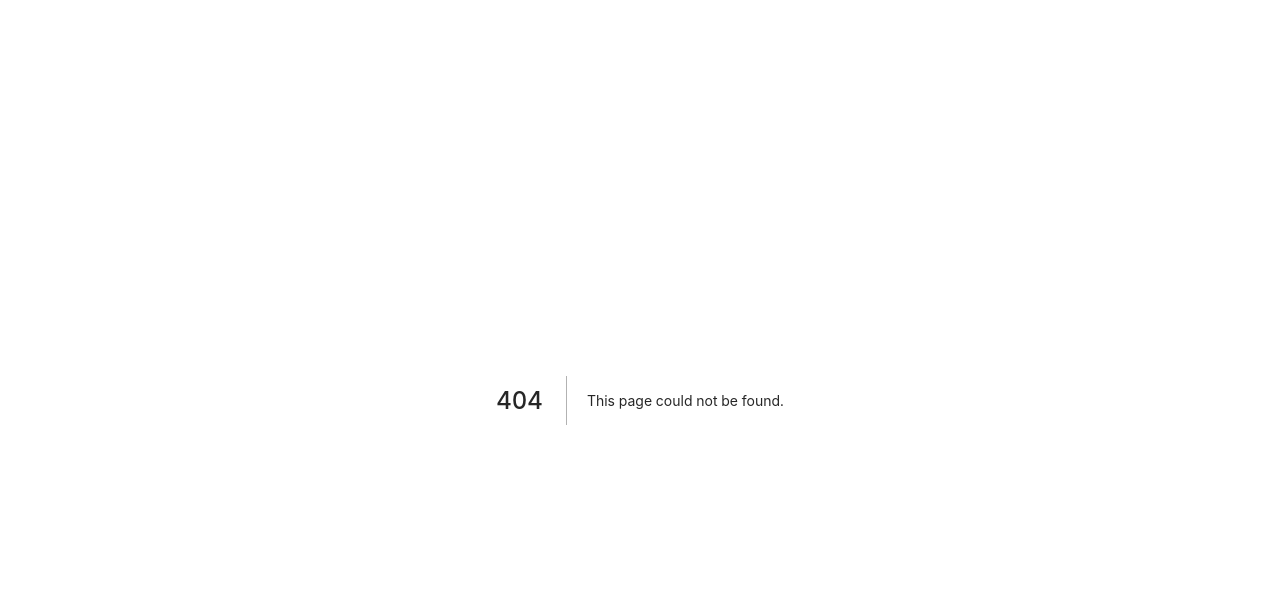
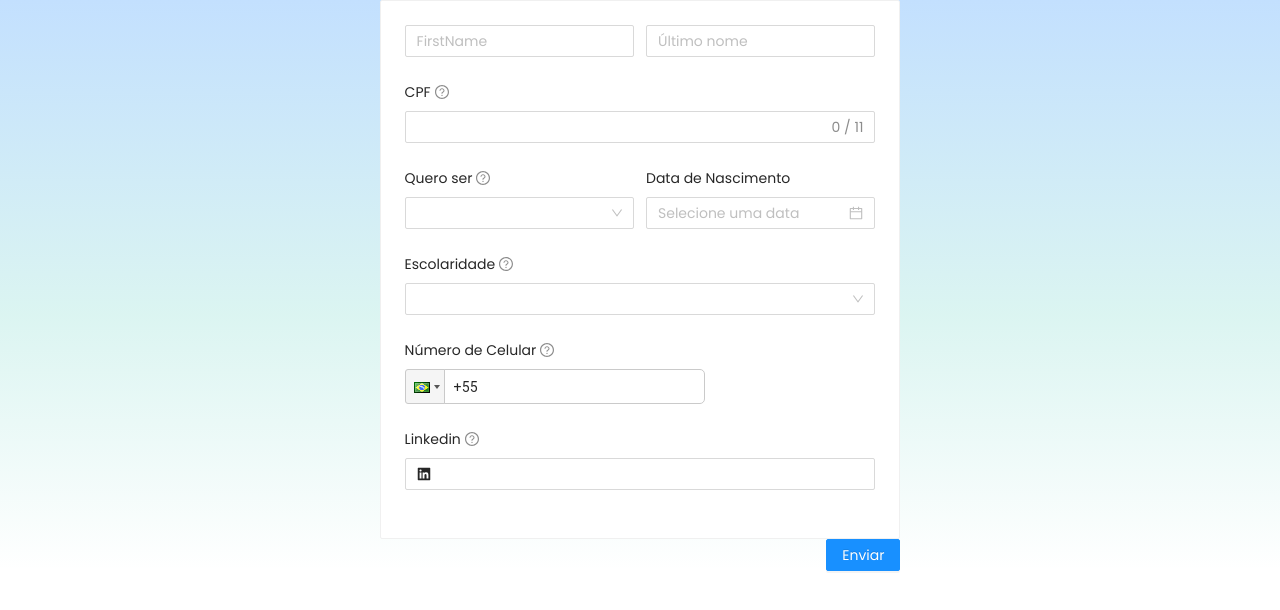
Before and after one commit to gabrdgs/plataforma-next-test, a Next.js app: page /test in a window 1280 px wide. Before the commit this address had no page. Shown: the top 610 px of the page. Built offline with nearby package versions, Linux system fonts and the light colour scheme.

Commit message:
teste - revert commit

```diff
--- /dev/null
+++ b/pages/test.js
@@ -0,0 +1,143 @@
+import React, { useState } from 'react';
+import { Row, Col, Card, Space, message, Form, Input, Button, Select, DatePicker } from 'antd';
+import { LinkedinFilled } from '@ant-design/icons';
+import PhoneInput from 'react-phone-input-2';
+import 'react-phone-input-2/lib/style.css';
+import 'moment/locale/zh-cn';
+
+import { SelectOption } from '../src/components/SelectOption';
+import { Container } from '../src/components/Container';
+
+const academicList = [
+  { value: 'Fundamental Incompleto' },
+  { value: 'Fundamental Completo' },
+  { value: 'Médio Incompleto' },
+  { value: 'Superior (Graduação) Incompleto' },
+  { value: 'Superior (Graduação) Completo' },
+  { value: 'Pós-Graduação' },
+  { value: 'Mestrado' },
+  { value: 'Doutorado' },
+  { value: 'Pós-Doutorado' },
+];
+
+const layoutCols = {
+  xs: { span: 24 },
+  sm: { span: 12 },
+};
+
+export default function Test({}) {
+  const [current, setCurrent] = useState(0);
+  const [user, setUser] = useState(0);
+  const [phoneNumber, setPhone] = useState('');
+
+  const next = () => {
+    setCurrent(current + 1);
+    if (user === 1) setContentSteps(stepsSeed);
+    else setContentSteps(stepsDefault);
+  };
+  const prev = () => {
+    setCurrent(current - 1);
+  };
+
+  const onSubmit = (data) => {
+    console.log(data);
+  };
+
+  return (
+    <Container color="blue" width="full">
+      <Row align="middle" justify="center">
+        <Col xs={{ span: 20 }} sm={{ span: 19 }} md={{ span: 12 }} xl={{ span: 10 }}>
+          <Space direction="vertical" size={20} style={{ width: '100%' }}>
+            <form>
+              <div className="steps-content">
+                <Card>
+                  <Form layout="vertical" scrollToFirstError>
+                    <Row gutter={12}>
+                      <Col {...layoutCols}>
+                        <Form.Item>
+                          <Input placeholder="FirstName" />
+                        </Form.Item>
+                      </Col>
+                      <Col {...layoutCols}>
+                        <Form.Item>
+                          <Input placeholder="Último nome" />
+                        </Form.Item>
+                      </Col>
+                    </Row>
+                    <Form.Item label="CPF" tooltip="O CPF será utilizado como ID de usuário">
+                      <Input maxLength="11" minLength="11" name="documentId" showCount />
+                    </Form.Item>
+                    <Row gutter={12}>
+                      <Col {...layoutCols}>
+                        <Form.Item
+                          label="Quero ser"
+                          tooltip="Como você se define? Mentor(a) ou Mentorado(a)"
+                        >
+                          <Select onChange={(user) => setUser(user)}>
+                            <Select.Option value={0}>Mentor(a)</Select.Option>
+                            <Select.Option value={1}>Mentorado(a)</Select.Option>
+                          </Select>
+                        </Form.Item>
+                      </Col>
+                      <Col {...layoutCols}>
+                        <Form.Item label="Data de Nascimento">
+                          <DatePicker
+                            placeholder="Selecione uma data"
+                            style={{
+                              width: '100%',
+                            }}
+                            format={['DD-MM-YYYY', 'DD-MM-YY']}
+                          />
+                        </Form.Item>
+                      </Col>
+                    </Row>
+                    <Form.Item label="Escolaridade" tooltip="Qual seu grau de instrução?">
+                      <SelectOption
+                        list={academicList}
+                        value={academicList}
+                        showSearch
+                        optionFilterProp="children"
+                        filterOption={(input, option) =>
+                          option.children.toLowerCase().indexOf(input.toLowerCase()) >= 0
+                        }
+                      />
+                    </Form.Item>
+                    <Form.Item
+                      label="Número de Celular"
+                      tooltip="Utilize o número do Whatsapp para facilitar a comunicação"
+                    >
+                      <PhoneInput
+                        country={'br'}
+                        value={phoneNumber}
+                        onChange={(phone) => setPhone(phone)}
+                      />
+                    </Form.Item>
+                    <Form.Item
+                      label="Linkedin"
+                      tooltip="O seu LinkedIn facilita que outros usuários conheçam mais sobre seu perfil"
+                    >
+                      <Input prefix={<LinkedinFilled />} />
+                    </Form.Item>
+                  </Form>
+                </Card>
+              </div>
+              <div className="steps-buttons">
+                <Row justify="end" align="middle">
+                  <Space size={5}>
+                    <Button
+                      type="primary"
+                      htmlType="submit"
+                      onClick={() => message.success('Cadastrado com sucesso!')}
+                    >
+                      Enviar
+                    </Button>
+                  </Space>
+                </Row>
+              </div>
+            </form>
+          </Space>
+        </Col>
+      </Row>
+    </Container>
+  );
+}
--- a/styles/globals.css
+++ b/styles/globals.css
@@ -15,29 +15,3 @@ a {
 * {
   box-sizing: border-box;
 }
-
-.ant-space-item .ant-steps-item-process .ant-steps-item-container .ant-steps-item-icon {
-  background-color: #0ba2b3;
-  border: none;
-  outline-color: none;
-}
-
-.ant-steps-item-finish .ant-steps-item-icon {
-  background-color: #fff;
-  border-color: #0ba2b3;
-}
-
-.ant-steps-item-content {
-  border-color: #0ba2b3;
-}
-
-.ant-steps-item-finish .ant-steps-item-icon > .ant-steps-icon {
-  color: #0ba2b3;
-}
-
-.ant-steps-item-finish
-  > .ant-steps-item-container
-  > .ant-steps-item-content
-  > .ant-steps-item-title::after {
-  background-color: #0ba2b3;
-}
```
